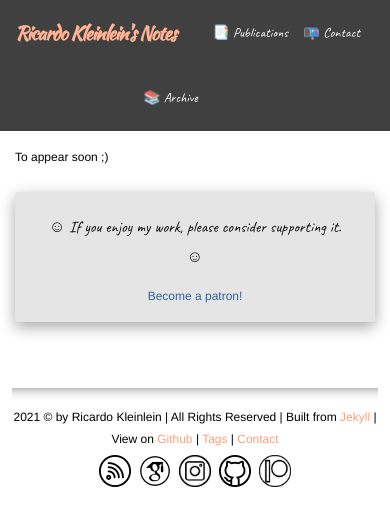
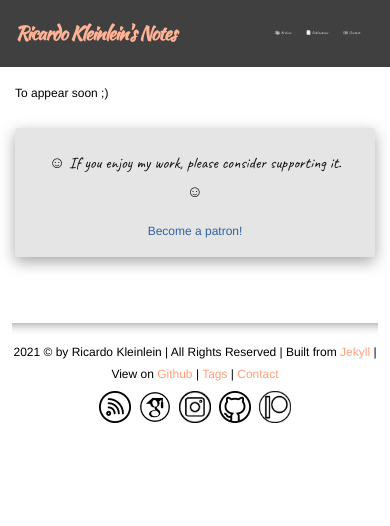
Before and after one commit to ricardokleinklein/ricardokleinklein.github.io, a Jekyll site: the page built from index.html, in a window 390 px wide. Shown: the top 526 px of the page. Built offline with Jekyll 4.4.1, drawn with Linux system fonts in a browser that asks for light colours; comment, search, counter and statistics services are not loaded.

Commit message:
mobile font resizing - exagerated

```diff
--- a/_sass/_layout.scss
+++ b/_sass/_layout.scss
@@ -48,7 +48,7 @@
 	}
 	.page-link {
 		@media screen and (max-width:600px) {
-			@include relative-font-size(0.85);
+			@include relative-font-size(0.25);
 		}
 		@media screen and (min-width:600px) {
 			@include relative-font-size(1.35);
```
